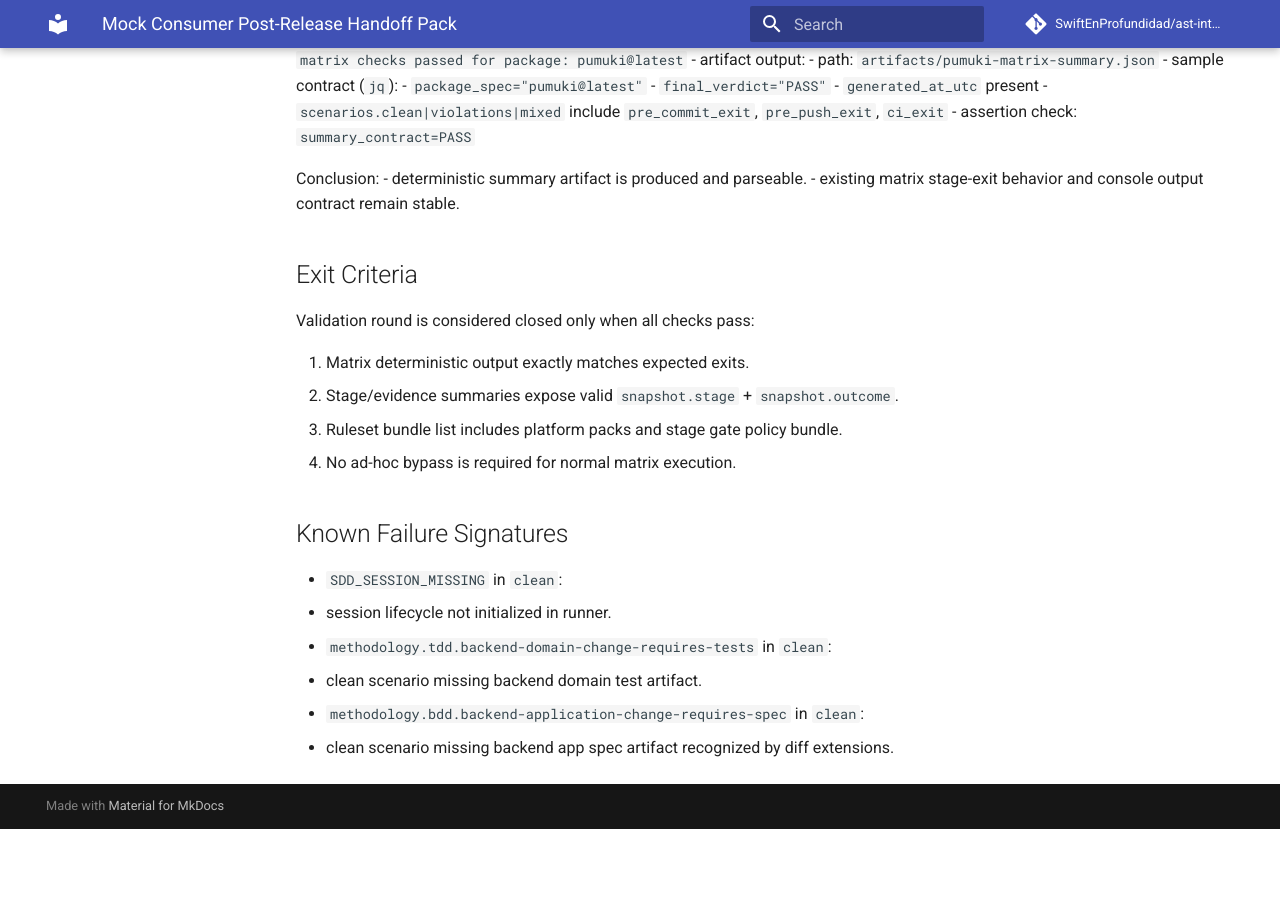
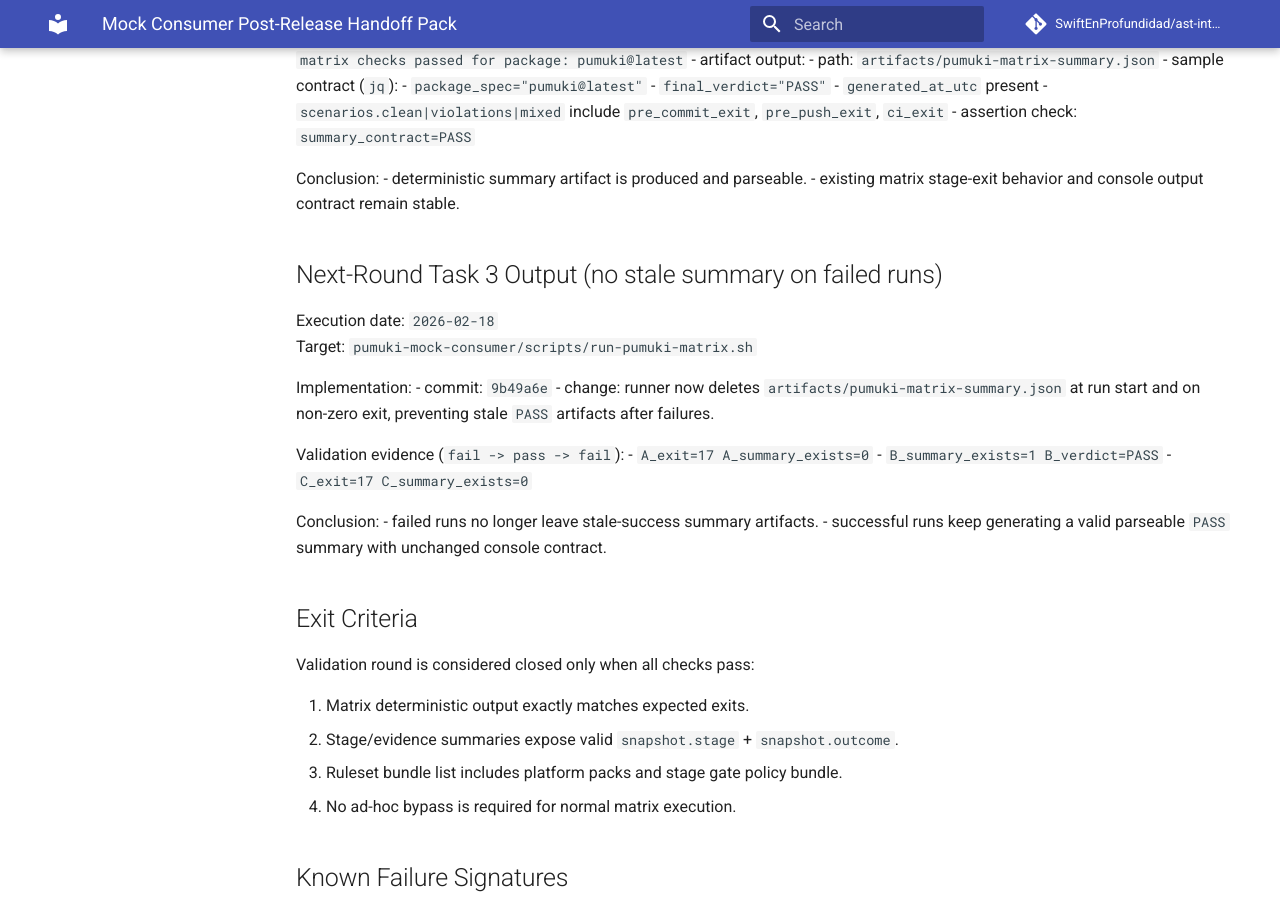
Before and after one commit to SwiftEnProfundidad/ast-intelligence-hooks, an MkDocs documentation site: the page built from docs/validation/mock-consumer-post-release-handoff-pack.md, in a window 1280 px wide and 900 px high, scrolled down 4541 px. Built offline with MkDocs 1.6.1 and Material for MkDocs 9.7.7, drawn with Linux system fonts in a browser that asks for light colours; comment, search, counter and statistics services are not loaded; before the commit the page ends 5370 px from its top, so only the background shows below that.

Commit message:
docs(validation): close task 3 stale-summary hardening evidence

```diff
--- a/docs/validation/mock-consumer-post-release-handoff-pack.md
+++ b/docs/validation/mock-consumer-post-release-handoff-pack.md
@@ -252,6 +252,24 @@ Conclusion:
 - deterministic summary artifact is produced and parseable.
 - existing matrix stage-exit behavior and console output contract remain stable.
 
+## Next-Round Task 3 Output (no stale summary on failed runs)
+
+Execution date: `2026-02-18`
+Target: `pumuki-mock-consumer/scripts/run-pumuki-matrix.sh`
+
+Implementation:
+- commit: `9b49a6e`
+- change: runner now deletes `artifacts/pumuki-matrix-summary.json` at run start and on non-zero exit, preventing stale `PASS` artifacts after failures.
+
+Validation evidence (`fail -> pass -> fail`):
+- `A_exit=17 A_summary_exists=0`
+- `B_summary_exists=1 B_verdict=PASS`
+- `C_exit=17 C_summary_exists=0`
+
+Conclusion:
+- failed runs no longer leave stale-success summary artifacts.
+- successful runs keep generating a valid parseable `PASS` summary with unchanged console contract.
+
 ## Exit Criteria
 
 Validation round is considered closed only when all checks pass:
```
Also changed, not shown: docs/REFRACTOR_PROGRESS.md (+3 -2 lines), docs/validation/mock-consumer-next-round-scope.md (+6 -0 lines).
